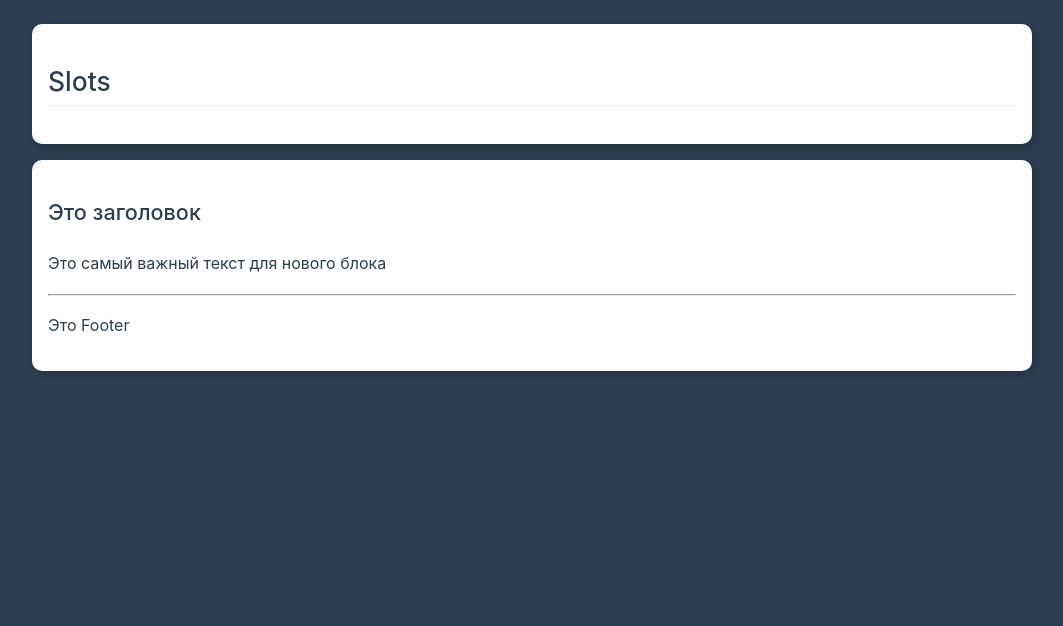
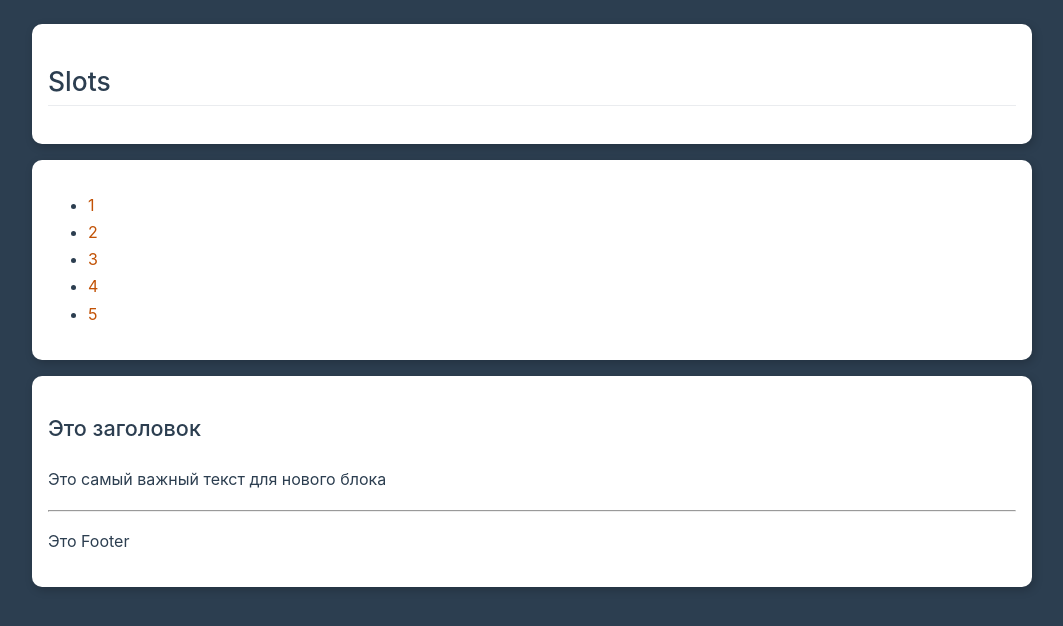
Before and after one commit to alami/js-vue-game, a Vue app in the folder vue3/ch13/: page / in a window 1280 px wide. Shown: the top 626 px of the page, without its empty margins (108-1171 px from the left). Built offline with nearby package versions, Linux system fonts and the light colour scheme.

Commit message:
ch06-14: send style params to list slot

```diff
--- a/vue3/ch13/src/App.vue
+++ b/vue3/ch13/src/App.vue
@@ -3,6 +3,11 @@
     <div class="card">
       <h2>Slots</h2>
     </div>
+    <app-list>
+      <template #default="slotProps">
+        <span style="color: #c25205;">{{slotProps.iter}}</span>
+      </template>
+    </app-list>
   <app-block>
     <p>Это самый важный текст для нового блока</p>
     <template v-slot:header>
@@ -17,8 +22,9 @@
 
 <script>
 import AppBlock from './AppBlock'
+import AppList from './AppList'
 export default {
-components: {AppBlock}
+components: {AppBlock, AppList}
 }
 </script>
 
--- /dev/null
+++ b/vue3/ch13/src/AppList.vue
@@ -0,0 +1,19 @@
+<template>
+<div class="card">
+  <ul>
+    <li v-for="item in 5">
+      <slot :iter="item"></slot>
+    </li>
+  </ul>
+</div>
+</template>
+
+<script>
+export default {
+
+}
+</script>
+
+<style scoped>
+
+</style>
```
